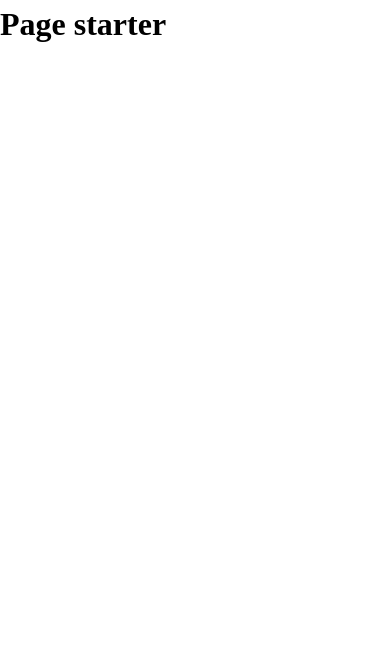
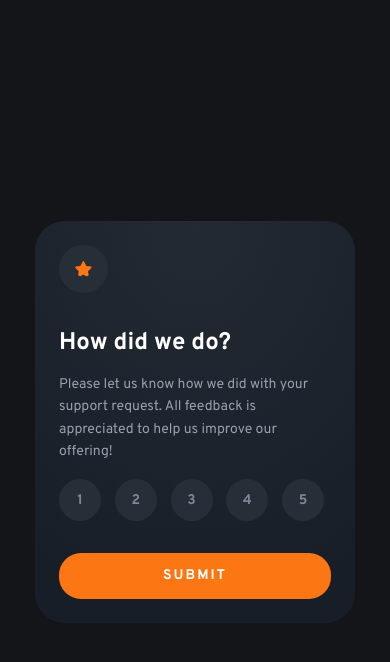
Before and after one commit to alann13/Interactive-Rating-Component, a website built with Vite: page index.html in a window 390 px wide. Built offline with nearby package versions, Linux system fonts and the light colour scheme.

Commit message:
feat: card added.

```diff
--- a/index.html
+++ b/index.html
@@ -6,8 +6,52 @@
     <link rel="icon" type="image/png" href="/images/favicon.png" />
     <title>Interactive Rating Component</title>
   </head>
+
   <body>
-    <h1>Page starter</h1>
+    <main>
+      <div class="rating-card">
+        <img src="/images/icon-star.svg" alt="star icon" />
+
+        <h1>How did we do?</h1>
+
+        <p>
+          Please let us know how we did with your support request. All feedback
+          is appreciated to help us improve our offering!
+        </p>
+
+        <form>
+          <fieldset>
+            <input id="rating-one" type="button" name="rating" value="1" />
+            <label for="rating-one"></label>
+
+            <input id="rating-two" type="button" name="rating" value="2" />
+            <label for="rating-two"></label>
+
+            <input id="rating-three" type="button" name="rating" value="3" />
+            <label for="rating-three"></label>
+
+            <input id="rating-four" type="button" name="rating" value="4" />
+            <label for="rating-four"></label>
+
+            <input id="rating-five" type="button" name="rating" value="5" />
+            <label for="rating-five"></label>
+          </fieldset>
+
+          <input type="submit" value="submit" />
+        </form>
+      </div>
+
+      <div class="thnx-card hidden">
+        <img src="/images/illustration-thank-you.svg" alt="illustration" />
+        <p class="selected-text">you selected</p>
+        <h1>Thank you!</h1>
+        <p>
+          We appreciate you taking the time to give a rating. If you ever need
+          more support, don’t hesitate to get in touch!
+        </p>
+      </div>
+    </main>
+
     <script type="module" src="/src/main.ts"></script>
   </body>
 </html>
--- a/src/main.ts
+++ b/src/main.ts
@@ -1 +1,42 @@
-import './styles/index.css';
+import './styles/index.css'
+
+const form = document.querySelector<HTMLFormElement>('form')
+const selectedText =
+  document.querySelector<HTMLParagraphElement>('.selected-text')
+const ratingCard = document.querySelector<HTMLDivElement>('.rating-card')
+const thnxCard = document.querySelector<HTMLDivElement>('.thnx-card')
+const buttons = document.querySelectorAll<HTMLInputElement>(
+  'input[name="rating"]',
+)
+
+const state = {
+  selectedRating: '',
+}
+
+form?.addEventListener('click', (event) => {
+  const target = event.target as HTMLInputElement
+
+  if (!target.name) {
+    return
+  }
+
+  target.classList.toggle('active')
+  state.selectedRating = target.value
+
+  for (const btn of buttons) {
+    if (btn.value !== state.selectedRating) {
+      btn.classList.remove('active')
+    }
+  }
+})
+
+form?.addEventListener('submit', (event) => {
+  event.preventDefault()
+  const { selectedRating } = state
+
+  if (selectedRating) {
+    selectedText!.textContent = `You have selected ${selectedRating} out of 5`
+    thnxCard?.classList.toggle('hidden')
+    ratingCard?.classList.toggle('hidden')
+  }
+})
--- a/src/styles/index.css
+++ b/src/styles/index.css
@@ -1,2 +1,3 @@
+@import url('https://fonts.googleapis.com/css2?family=Overpass:wght@400;700&display=swap');
 @import url('reset.css');
 @import url('main.css');
--- a/src/styles/main.css
+++ b/src/styles/main.css
@@ -1,3 +1,156 @@
 :root {
   --white: white;
+  --very-dark-blue: #131518;
+  --dark-blue: #262e38;
+  --orange: #fc7614;
+  --light-gray: #969fad;
+  --medium-gray: #7c8798;
 }
+
+body {
+  height: 100vh;
+  font-family: 'Overpass', sans-serif;
+}
+
+main {
+  align-items: center;
+  background: var(--very-dark-blue);
+  display: flex;
+  height: inherit;
+  justify-content: center;
+}
+
+h1 {
+  color: var(--white);
+  font-size: 1.75rem;
+  font-weight: 700;
+  line-height: 1.25;
+}
+
+.rating-card,
+.thnx-card {
+  background: radial-gradient(
+    98.96% 98.96% at 50% 0%,
+    #232a34 0%,
+    #181e27 100%
+  );
+  border-radius: 30px;
+  max-width: 25.75rem;
+  padding: 2rem;
+}
+
+.rating-card img {
+  background: var(--dark-blue);
+  border-radius: 50%;
+  padding: 1rem;
+  margin-bottom: 2.2rem;
+}
+
+.rating-card p,
+.thnx-card p {
+  color: var(--light-gray);
+  font-size: 0.9375rem;
+  line-height: 1.6;
+  margin: 1rem 0;
+}
+
+fieldset {
+  border: unset;
+  display: flex;
+  justify-content: space-between;
+  margin-bottom: 2rem;
+  padding: 0;
+}
+
+input[type='button'] {
+  background: var(--dark-blue);
+  border-radius: 50%;
+  border: 0;
+  color: var(--medium-gray);
+  cursor: pointer;
+  font-size: 1rem;
+  font-weight: bold;
+  height: 3.1875rem;
+  line-height: 1.5;
+  padding: 0;
+  transition: all 0.3s ease-out;
+  width: 3.1875rem;
+}
+
+input[type='button']:hover {
+  background: var(--orange);
+  color: var(--white);
+}
+
+input[type='button'].active {
+  background: var(--medium-gray);
+  color: var(--white);
+}
+
+input[type='submit'] {
+  background: var(--orange);
+  border: 0;
+  border-radius: 22px;
+  color: var(--white);
+  cursor: pointer;
+  font-size: 0.9375rem;
+  font-weight: 700;
+  letter-spacing: 2px;
+  line-height: 1;
+  padding: 1rem 0;
+  text-transform: uppercase;
+  transition: all 0.3s ease;
+  width: 100%;
+}
+
+input[type='submit']:hover {
+  background: var(--white);
+  color: var(--orange);
+}
+
+.thnx-card {
+  align-items: center;
+  display: flex;
+  flex-direction: column;
+  justify-content: space-between;
+  text-align: center;
+}
+
+.thnx-card .selected-text {
+  background: var(--dark-blue);
+  border-radius: 28px;
+  color: var(--orange);
+  margin: 2rem 0;
+  padding: 0.5rem 1.5rem;
+}
+
+.hidden {
+  display: none;
+}
+
+@media screen and (max-width: 30rem) {
+  h1 {
+    font-size: 1.5rem;
+  }
+
+  .rating-card,
+  .thnx-card {
+    max-width: 20rem;
+    padding: 1.5rem;
+  }
+
+  input[type='button'] {
+    font-size: 0.875rem;
+    height: 2.625rem;
+    width: 2.625rem;
+  }
+
+  input[type='submit'] {
+    font-size: 0.875rem;
+  }
+
+  .rating-card p,
+  .thnx-card p {
+    font-size: 0.875rem;
+  }
+}
--- a/style-guide.md
+++ /dev/null
@@ -1,33 +0,0 @@
-# Front-end Style Guide
-
-## Layout
-
-The designs were created to the following widths:
-
-- Mobile: 375px
-- Desktop: 1440px
-
-## Colors
-
-### Primary
-
-- Orange: hsl(25, 97%, 53%)
-
-### Neutral
-
-- White: hsl(0, 0%, 100%)
-- Light Grey: hsl(217, 12%, 63%)
-- Medium Grey: hsl(216, 12%, 54%)
-- Dark Blue: hsl(213, 19%, 18%)
-- Very Dark Blue: hsl(216, 12%, 8%)
-
-## Typography
-
-### Body Copy
-
-- Font size (paragraph): 15px
-
-### Font
-
-- Family: [Overpass](https://fonts.google.com/specimen/Overpass)
-- Weights: 400, 700
--- a/tsconfig.json
+++ b/tsconfig.json
@@ -3,7 +3,7 @@
     "target": "ESNext",
     "useDefineForClassFields": true,
     "module": "ESNext",
-    "lib": ["ESNext", "DOM"],
+    "lib": ["ESNext", "DOM", "DOM.Iterable"],
     "moduleResolution": "Node",
     "strict": true,
     "sourceMap": true,
```
Also changed, not shown: 1 other file.
